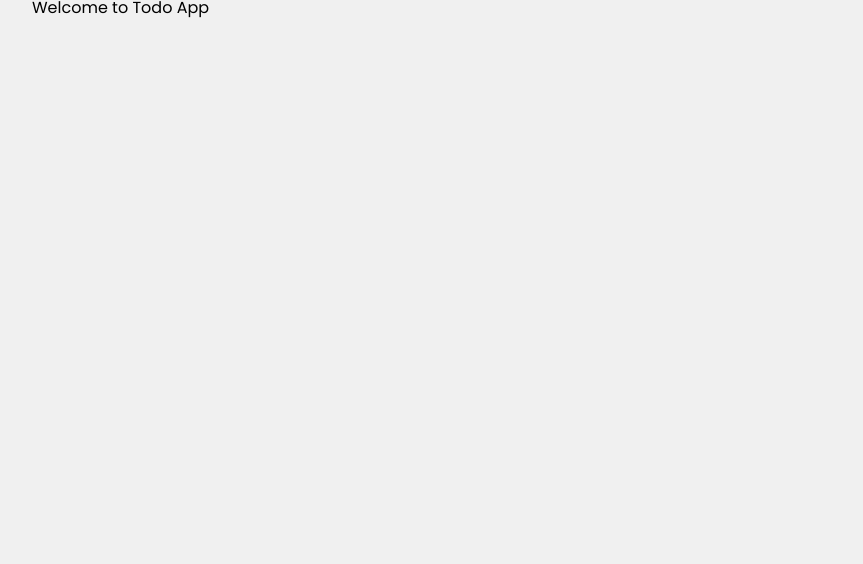
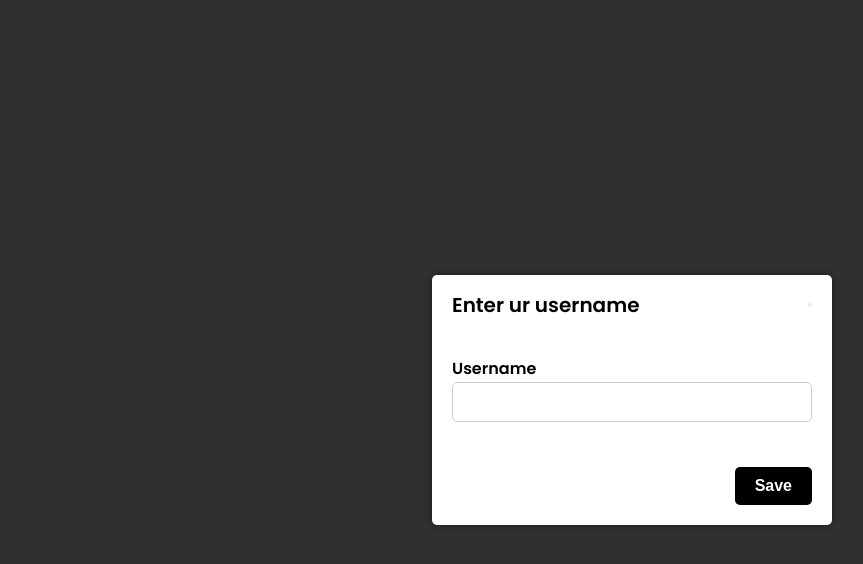
Before and after one commit to harundogdu/popupsmart-react-practium, a React (Create React App) app: page / in a window 1280 px wide. Shown: the top 564 px of the page, without its empty margins (8-871 px from the left). Built offline with nearby package versions, Linux system fonts and the light colour scheme.

Commit message:
feat(practium): custom modal component created

```diff
--- /dev/null
+++ b/src/components/index.js
@@ -0,0 +1 @@
+export { default as CommonModal } from './shared/modal';
--- /dev/null
+++ b/src/components/shared/modal/index.jsx
@@ -0,0 +1,38 @@
+import React from 'react';
+import { useNavigate } from 'react-router-dom';
+
+const CommonModal = ({ title, children, setModal, control }) => {
+  const navigate = useNavigate();
+  const handleSaveClick = () => {
+    if (control) {
+      setModal(false);
+      localStorage.setItem('username', JSON.stringify(control));
+      navigate('/todos');
+    } else {
+      alert('Please fill the form');
+    }
+  };
+  return (
+    <div className='modal'>
+      <div className='modal__container'>
+        <div className='modal__container-header'>
+          <h2 className='modal__container-header-title'>{title}</h2>
+          <button className='modal__container-header-close'>
+            <i className='fas fa-times'></i>
+          </button>
+        </div>
+        <div className='modal__container-body'>{children}</div>
+        <div className='modal__container-footer'>
+          <button
+            className='modal__container-footer-button'
+            onClick={handleSaveClick}
+          >
+            Save
+          </button>
+        </div>
+      </div>
+    </div>
+  );
+};
+
+export default CommonModal;
--- a/src/pages/home/index.jsx
+++ b/src/pages/home/index.jsx
@@ -1,11 +1,34 @@
+import { CommonModal } from 'components';
 import React from 'react';
 
 const Home = () => {
+  const [modal, setModal] = React.useState(true);
+  const [username, setUsername] = React.useState('');
   return (
     <section className='home'>
-      <div className='home__container'>
-        <h1 className='home__container-title'>Welcome to Todo App</h1>
-      </div>
+      {modal && (
+        <CommonModal
+          setModal={setModal}
+          title='Enter ur username'
+          control={username}
+        >
+          <form action='' className='modal__form'>
+            <div className='modal__form-group'>
+              <label htmlFor='username' className='modal__form-group-label'>
+                Username
+              </label>
+              <input
+                type='text'
+                name='username'
+                id='username'
+                className='modal__form-group-input'
+                value={username}
+                onChange={e => setUsername(e.target.value)}
+              />
+            </div>
+          </form>
+        </CommonModal>
+      )}
     </section>
   );
 };
--- /dev/null
+++ b/src/style/components/_modal.scss
@@ -0,0 +1,84 @@
+.modal {
+  position: fixed;
+  top: 0;
+  left: 0;
+  width: 100%;
+  height: 100%;
+  background-color: rgba(0, 0, 0, 0.8);
+  z-index: 100;
+  display: flex;
+  justify-content: center;
+  align-items: center;
+  &__container {
+    width: 400px;
+    height: 250px;
+    background-color: #fff;
+    padding: 20px;
+    border-radius: 5px;
+    box-shadow: 0 0 10px rgba(0, 0, 0, 0.5);
+    display: flex;
+    flex-direction: column;
+    justify-content: space-between;
+    &-header {
+      display: flex;
+      justify-content: space-between;
+      align-items: center;
+      margin-bottom: 20px;
+      &-title {
+        font-size: 20px;
+        font-weight: 600;
+      }
+      &-close {
+        cursor: pointer;
+      }
+    }
+    &-body {
+      margin-bottom: 20px;
+      &-text {
+        font-size: 16px;
+        font-weight: 400;
+      }
+    }
+    &-footer {
+      display: flex;
+      justify-content: flex-end;
+      &-button {
+        padding: 10px 20px;
+        border-radius: 5px;
+        border: none;
+        background-color: #000;
+        color: #fff;
+        font-size: 16px;
+        font-weight: 600;
+        cursor: pointer;
+        &:hover {
+          background-color: #333;
+        }
+      }
+    }
+  }
+  &__form {
+    display: flex;
+    flex-direction: column;
+    &-group {
+      display: flex;
+      flex-direction: column;
+      &-label {
+        font-size: 16px;
+        font-weight: 600;
+        margin-bottom: 5px;
+      }
+      &-input {
+        padding: 10px;
+        border-radius: 5px;
+        border: 1px solid #ccc;
+        font-size: 16px;
+        font-weight: 400;
+        &:focus {
+          outline: none;
+          border-color: #000;
+        }
+      }
+    }
+  }
+}
--- a/src/style/style.scss
+++ b/src/style/style.scss
@@ -4,6 +4,7 @@
 @import 'base/reset';
 @import 'layout/navbar';
 @import 'components/toggle-switch';
+@import 'components/modal';
 @import 'layout/todo-header';
 @import 'pages/home';
 @import 'pages/todos';
```
